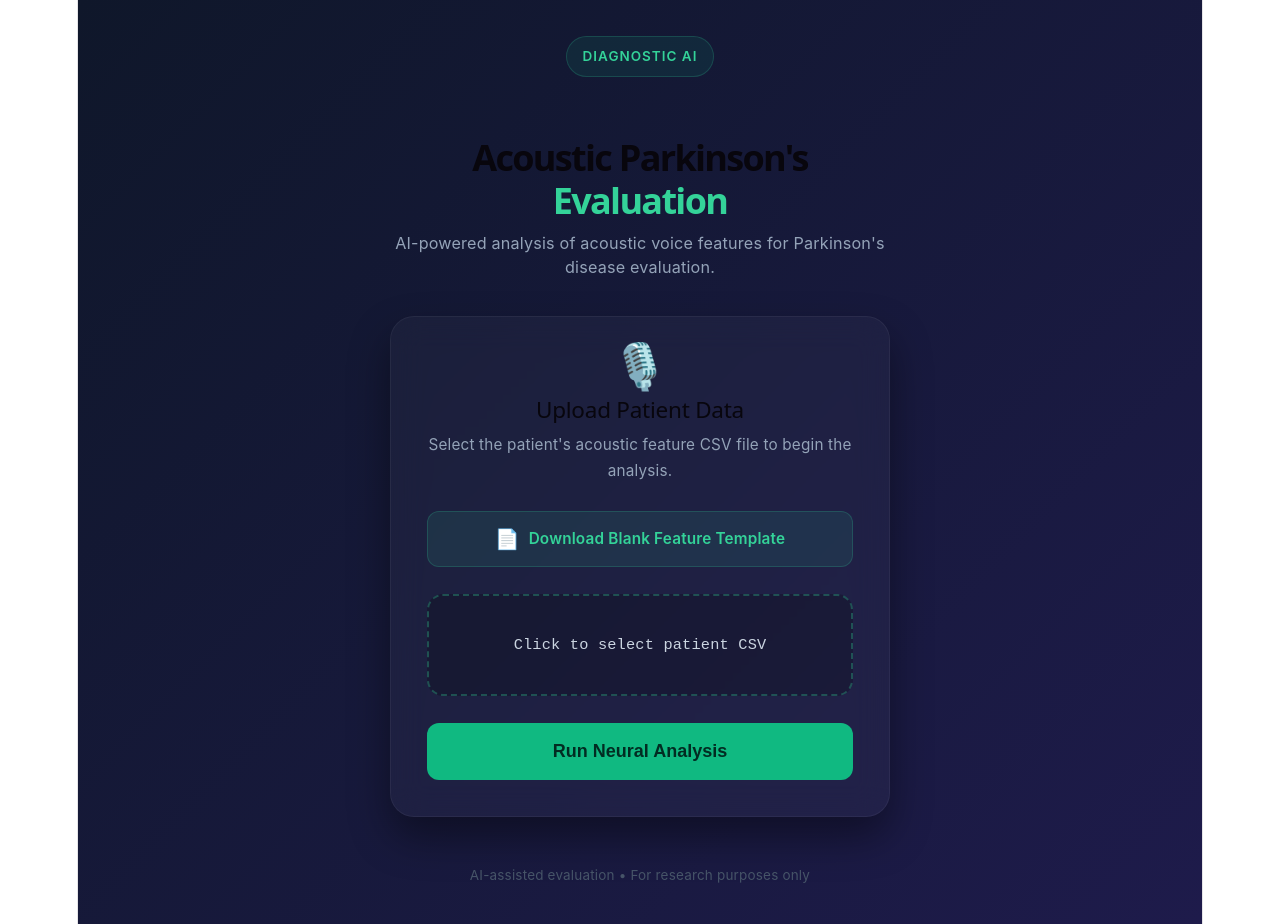
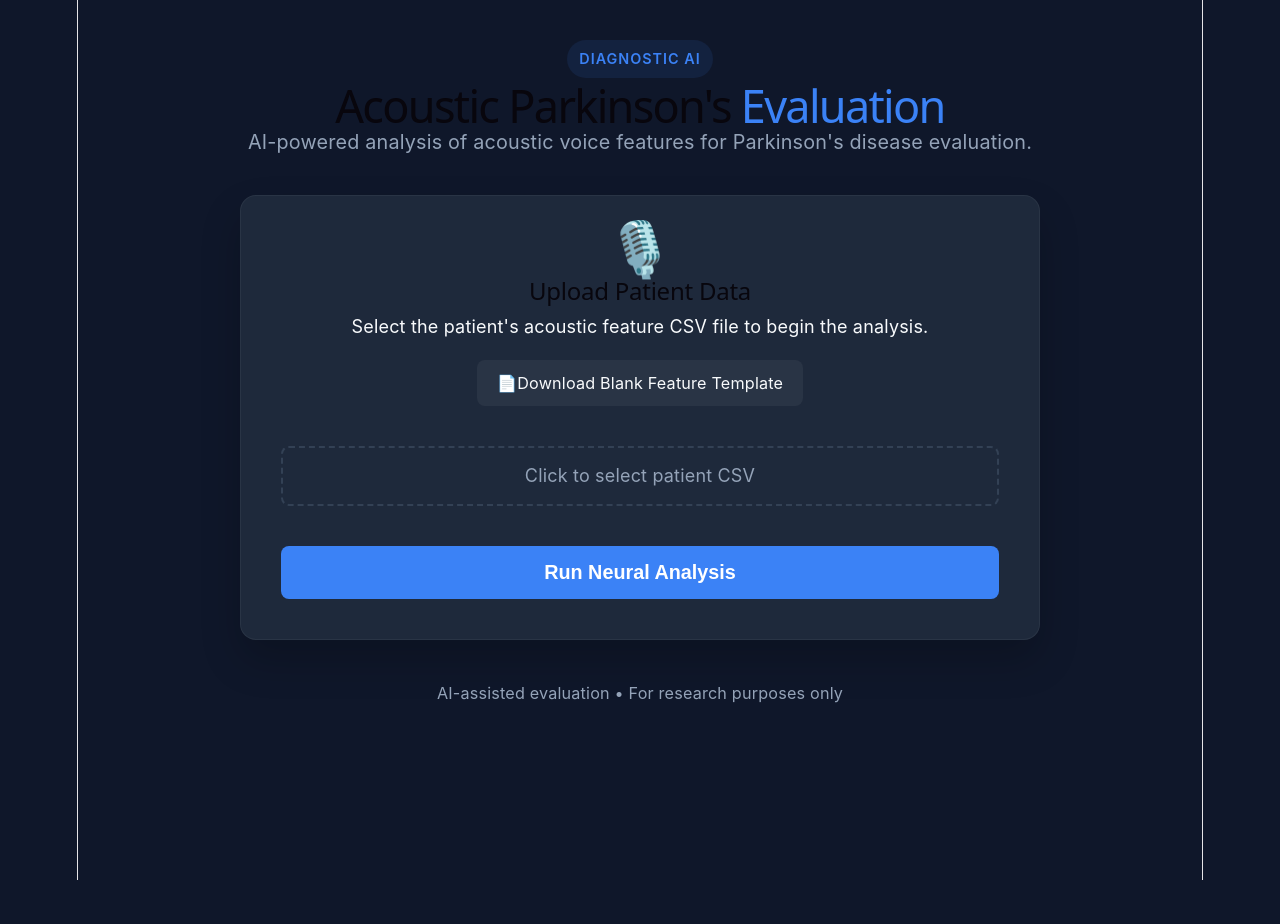
Before and after one commit to tejasm6069-afk/Parkinson-s-ML, a React app in the folder frontend/: page / in a window 1280 px wide. After the commit the page ends 880 px from the top, so only its background shows below. Built offline with nearby package versions, Linux system fonts and the light colour scheme; the HTML template or start-up script is replaced by a standard one.

Commit message:
Add medical dashboard UI with transitions

```diff
--- a/frontend/src/App.css
+++ b/frontend/src/App.css
@@ -1,273 +1,309 @@
-* {
-  box-sizing: border-box;
+/* Base Themes and Reset */
+:root {
+  --primary: #3b82f6;
+  --bg: #0f172a;
+  --card-bg: #1e293b;
+  --text-main: #f8fafc;
+  --text-muted: #94a3b8;
+}
+
+body {
   margin: 0;
-  padding: 0;
+  font-family: 'Inter', -apple-system, BlinkMacSystemFont, 'Segoe UI', Roboto, sans-serif;
+  background-color: var(--bg);
+  color: var(--text-main);
 }
 
 .app {
   min-height: 100vh;
-  background: linear-gradient(135deg, #0f172a 0%, #1e1b4b 100%);
-  font-family: 'Inter', system-ui, -apple-system, sans-serif;
-  color: #f8fafc;
   display: flex;
-  align-items: center;
   justify-content: center;
-  padding: 2rem;
+  padding: 40px 20px;
 }
 
 .container {
+  max-width: 800px;
   width: 100%;
-  max-width: 500px;
-  display: flex;
-  flex-direction: column;
-  gap: 1.5rem;
 }
 
 /* Header */
 .header {
   text-align: center;
-  margin-bottom: 0.5rem;
+  margin-bottom: 40px;
 }
 
 .badge {
   display: inline-block;
-  background: rgba(16, 185, 129, 0.1);
-  color: #34d399;
-  border: 1px solid rgba(52, 211, 153, 0.2);
-  padding: 0.35rem 0.85rem;
-  border-radius: 999px;
-  font-size: 0.75rem;
+  background: rgba(59, 130, 246, 0.1);
+  color: var(--primary);
+  padding: 6px 12px;
+  border-radius: 20px;
+  font-size: 0.8rem;
   font-weight: 600;
+  margin-bottom: 15px;
   letter-spacing: 1px;
-  margin-bottom: 1.5rem;
 }
 
 .header h1 {
-  font-size: 2rem;
-  font-weight: 800;
-  margin-bottom: 0.5rem;
-  line-height: 1.2;
+  font-size: 2.5rem;
+  margin: 0 0 10px 0;
 }
 
 .header h1 span {
-  color: #34d399;
+  color: var(--primary);
 }
 
 .header p {
-  color: #94a3b8;
-  font-size: 0.9rem;
-  line-height: 1.5;
+  color: var(--text-muted);
+  font-size: 1.1rem;
 }
 
-/* Cards (Glassmorphism) */
-.upload-card, .result-card {
-  background: rgba(255, 255, 255, 0.03);
-  backdrop-filter: blur(16px);
-  -webkit-backdrop-filter: blur(16px);
+/* Upload Section */
+.upload-card {
+  background: var(--card-bg);
+  border-radius: 16px;
+  padding: 40px;
+  text-align: center;
   border: 1px solid rgba(255, 255, 255, 0.05);
-  border-radius: 24px;
-  padding: 2rem;
-  text-align: center;
-  box-shadow: 0 20px 40px rgba(0, 0, 0, 0.4);
+  box-shadow: 0 20px 40px rgba(0,0,0,0.2);
 }
 
 .upload-icon {
-  font-size: 2.5rem;
-  margin-bottom: 1rem;
+  font-size: 3rem;
+  margin-bottom: 15px;
 }
 
-.upload-card h2 {
-  font-size: 1.25rem;
-  margin-bottom: 0.5rem;
-}
-
-.upload-card p {
-  color: #94a3b8;
-  font-size: 0.85rem;
-  margin-bottom: 1.5rem;
-}
-
-/* Template Download Button */
 .template-download {
-  display: inline-flex;
-  align-items: center;
-  justify-content: center;
-  gap: 0.5rem;
-  background: rgba(52, 211, 153, 0.1);
-  color: #34d399;
+  display: inline-block;
+  background: rgba(255, 255, 255, 0.05);
+  color: var(--text-main);
   text-decoration: none;
-  padding: 0.75rem 1.25rem;
-  border-radius: 12px;
-  font-size: 0.85rem;
-  font-weight: 600;
-  margin-bottom: 1.5rem;
-  border: 1px solid rgba(52, 211, 153, 0.2);
-  transition: all 0.2s ease;
-  width: 100%;
+  padding: 10px 20px;
+  border-radius: 8px;
+  margin: 20px 0;
+  font-size: 0.9rem;
+  transition: background 0.2s;
 }
 
 .template-download:hover {
-  background: rgba(52, 211, 153, 0.2);
-  transform: translateY(-2px);
-  border-color: rgba(52, 211, 153, 0.4);
+  background: rgba(255, 255, 255, 0.1);
 }
 
-.template-icon {
-  font-size: 1.1rem;
+.file-input {
+  display: block;
+  margin: 20px auto;
+  position: relative;
+  cursor: pointer;
 }
 
-/* File Input Dropzone */
-.file-input {
-  display: flex;
-  flex-direction: column;
-  align-items: center;
-  justify-content: center;
-  border: 2px dashed rgba(52, 211, 153, 0.3);
-  border-radius: 16px;
-  padding: 2rem 1rem;
-  cursor: pointer;
-  background: rgba(0, 0, 0, 0.2);
-  transition: all 0.3s ease;
-  margin-bottom: 1.5rem;
-}
-
-.file-input:hover {
-  border-color: #34d399;
-  background: rgba(52, 211, 153, 0.05);
-}
-
-.file-input input[type="file"] {
+.file-input input {
   display: none;
 }
 
 .file-input span {
-  color: #cbd5e1;
-  font-family: monospace;
-  font-size: 0.85rem;
-  word-break: break-all;
+  display: block;
+  padding: 15px;
+  border: 2px dashed #334155;
+  border-radius: 8px;
+  color: var(--text-muted);
+  transition: all 0.2s;
 }
 
-/* Error */
-.error {
-  background: rgba(225, 29, 72, 0.1);
-  border: 1px solid rgba(225, 29, 72, 0.3);
-  color: #fda4af;
-  padding: 0.75rem;
-  border-radius: 8px;
-  font-size: 0.85rem;
-  margin-bottom: 1.5rem;
+.file-input:hover span {
+  border-color: var(--primary);
+  color: var(--primary);
 }
 
-/* Button */
 .analyze-button {
+  background: var(--primary);
+  color: white;
+  border: none;
+  padding: 15px 30px;
+  border-radius: 8px;
+  font-size: 1.1rem;
+  font-weight: 600;
   width: 100%;
-  padding: 1rem;
-  border-radius: 12px;
-  border: none;
-  background: #10b981;
-  color: #022c22;
-  font-weight: 700;
-  font-size: 1rem;
   cursor: pointer;
-  transition: all 0.2s ease;
+  transition: transform 0.2s, background 0.2s;
+  margin-top: 20px;
 }
 
 .analyze-button:hover:not(:disabled) {
-  background: #34d399;
+  background: #2563eb;
   transform: translateY(-2px);
-  box-shadow: 0 10px 20px rgba(16, 185, 129, 0.2);
 }
 
 .analyze-button:disabled {
-  background: #064e3b;
-  color: #9ca3af;
+  opacity: 0.7;
   cursor: not-allowed;
 }
 
-/* Loading */
+.error {
+  color: #ef4444;
+  background: rgba(239, 68, 68, 0.1);
+  padding: 12px;
+  border-radius: 6px;
+  margin-top: 20px;
+}
+
+/* Loading Spinner */
 .loading {
   text-align: center;
-  padding: 2rem;
-  background: rgba(255, 255, 255, 0.02);
-  border-radius: 24px;
-  border: 1px dashed rgba(255, 255, 255, 0.1);
+  margin-top: 40px;
 }
 
 .loader {
-  border: 3px solid rgba(255, 255, 255, 0.1);
-  border-top-color: #34d399;
+  border: 4px solid rgba(255,255,255,0.1);
+  border-top-color: var(--primary);
   border-radius: 50%;
   width: 40px;
   height: 40px;
   animation: spin 1s linear infinite;
-  margin: 0 auto 1rem auto;
+  margin: 0 auto 15px auto;
 }
 
 @keyframes spin {
   to { transform: rotate(360deg); }
 }
 
-.loading p {
-  color: #94a3b8;
-  font-size: 0.85rem;
+/* Animations */
+.fade-in {
+  animation: fadeIn 0.6s ease-out forwards;
+}
+.slide-up {
+  animation: slideUp 0.6s ease-out forwards;
+  opacity: 0;
 }
 
-/* Results */
-.result-card {
-  animation: slideUp 0.4s ease-out;
+@keyframes fadeIn {
+  from { opacity: 0; }
+  to { opacity: 1; }
+}
+@keyframes slideUp {
+  from { opacity: 0; transform: translateY(20px); }
+  to { opacity: 1; transform: translateY(0); }
 }
 
-.result-label {
-  font-size: 0.7rem;
-  font-weight: 700;
-  letter-spacing: 2px;
-  color: #64748b;
-  margin-bottom: 1rem;
-}
-
-.result-card h2 {
-  font-size: 1.75rem;
-  margin-bottom: 1.5rem;
-  color: #ffffff;
-}
-
-.confidence {
-  background: rgba(0, 0, 0, 0.2);
-  padding: 1.5rem;
+/* Medical Result Dashboard */
+.result-dashboard {
+  background: var(--card-bg);
   border-radius: 16px;
+  padding: 30px;
+  box-shadow: 0 10px 30px rgba(0, 0, 0, 0.2);
+  margin-top: 30px;
+  text-align: center;
   border: 1px solid rgba(255, 255, 255, 0.05);
 }
 
-.confidence-value {
-  font-size: 3.5rem;
-  font-weight: 800;
-  color: #34d399;
-  margin-bottom: 0.25rem;
-  line-height: 1;
+.diagnosis-header h2 {
+  font-size: 2rem;
+  margin: 15px 0;
 }
 
-.confidence-label {
-  font-size: 0.75rem;
-  text-transform: uppercase;
+.status-badge {
+  font-size: 0.8rem;
+  font-weight: 700;
+  padding: 6px 12px;
+  border-radius: 20px;
   letter-spacing: 1px;
-  color: #94a3b8;
+}
+.status-badge.alert { background: rgba(239, 68, 68, 0.2); color: #fca5a5; }
+.status-badge.safe { background: rgba(34, 197, 94, 0.2); color: #86efac; }
+
+.confidence-bar-container {
+  width: 100%;
+  height: 8px;
+  background: #334155;
+  border-radius: 10px;
+  margin: 20px 0;
+  overflow: hidden;
+}
+.confidence-bar {
+  height: 100%;
+  border-radius: 10px;
+  transition: width 1.5s cubic-bezier(0.22, 1, 0.36, 1);
+}
+.bg-red { background: #ef4444; }
+.bg-green { background: #10b981; }
+
+/* Action Plan & Cards */
+.action-plan {
+  margin-top: 30px;
+  padding-top: 30px;
+  border-top: 1px solid #334155;
+  text-align: left;
 }
 
-.result-message {
-  margin-top: 1.5rem;
-  font-size: 0.85rem;
-  color: #cbd5e1;
+.action-plan h3 {
+  margin: 0 0 5px 0;
+}
+
+.action-plan .subtitle {
+  color: var(--text-muted);
+  margin-bottom: 25px;
+  font-size: 0.95rem;
+}
+
+.card-grid {
+  display: grid;
+  grid-template-columns: repeat(auto-fit, minmax(250px, 1fr));
+  gap: 20px;
+}
+
+.med-card {
+  background: #0f172a;
+  border: 1px solid #334155;
+  border-radius: 12px;
+  padding: 24px;
+  transition: transform 0.3s ease, box-shadow 0.3s ease, border-color 0.3s ease;
+}
+.med-card:hover {
+  transform: translateY(-5px);
+  box-shadow: 0 10px 25px rgba(0, 0, 0, 0.3);
+  border-color: #475569;
+}
+
+.card-icon {
+  font-size: 2rem;
+  margin-bottom: 15px;
+}
+
+.med-card h4 {
+  margin: 0 0 10px 0;
+  color: var(--text-main);
+}
+.med-card p {
+  font-size: 0.9rem;
+  color: var(--text-muted);
+  margin-bottom: 20px;
+  line-height: 1.5;
+}
+
+/* Secondary Buttons */
+.secondary-btn {
+  background: transparent;
+  color: var(--primary);
+  border: 1px solid var(--primary);
+  padding: 10px 16px;
+  border-radius: 6px;
+  font-weight: 600;
+  cursor: pointer;
+  transition: all 0.2s ease;
+  width: 100%;
+  display: block;
+  text-align: center;
+  text-decoration: none;
+  box-sizing: border-box;
+}
+.secondary-btn:hover {
+  background: var(--primary);
+  color: white;
 }
 
 /* Footer */
 footer {
   text-align: center;
-  color: #475569;
-  font-size: 0.75rem;
-  margin-top: 1rem;
+  margin-top: 40px;
+  color: var(--text-muted);
+  font-size: 0.9rem;
 }
-
-@keyframes slideUp {
-  from { opacity: 0; transform: translateY(10px); }
-  to { opacity: 1; transform: translateY(0); }
-}
```
Also changed, not shown: frontend/src/App.jsx (+56 -22 lines).
